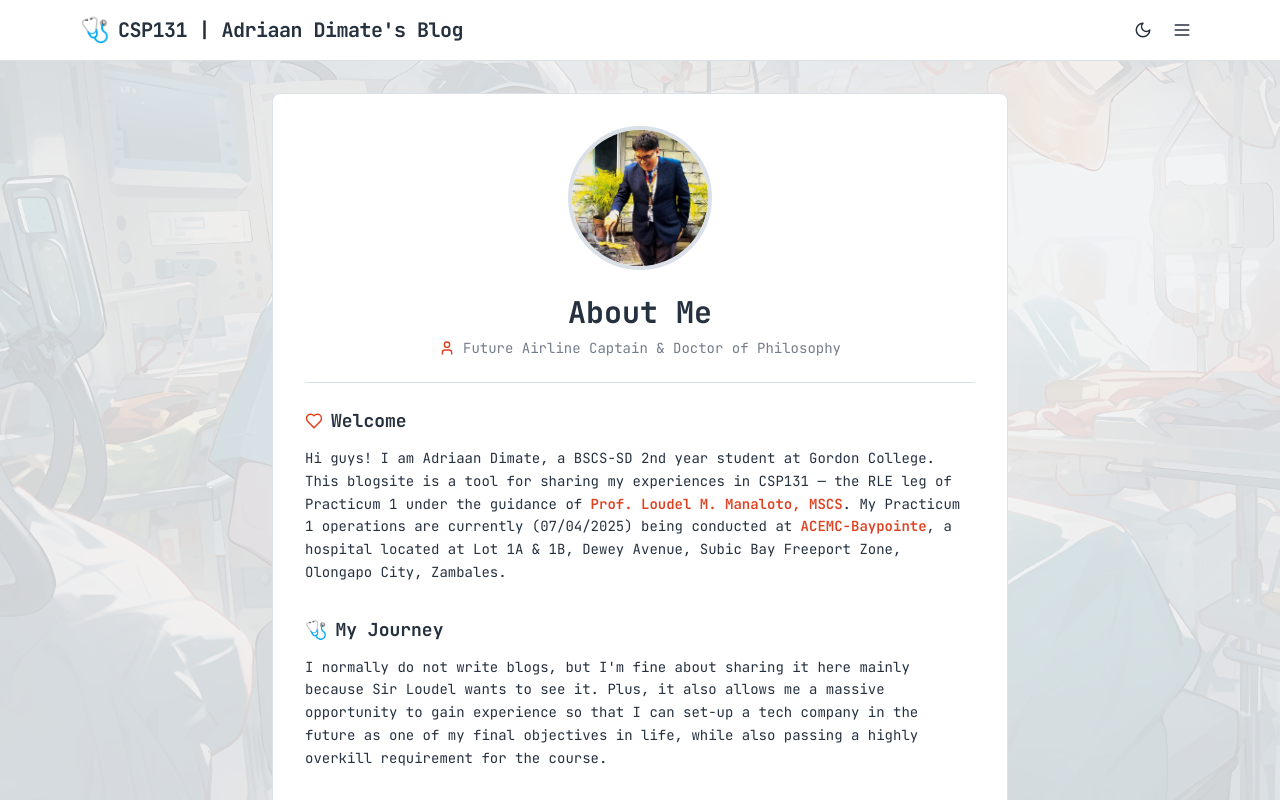
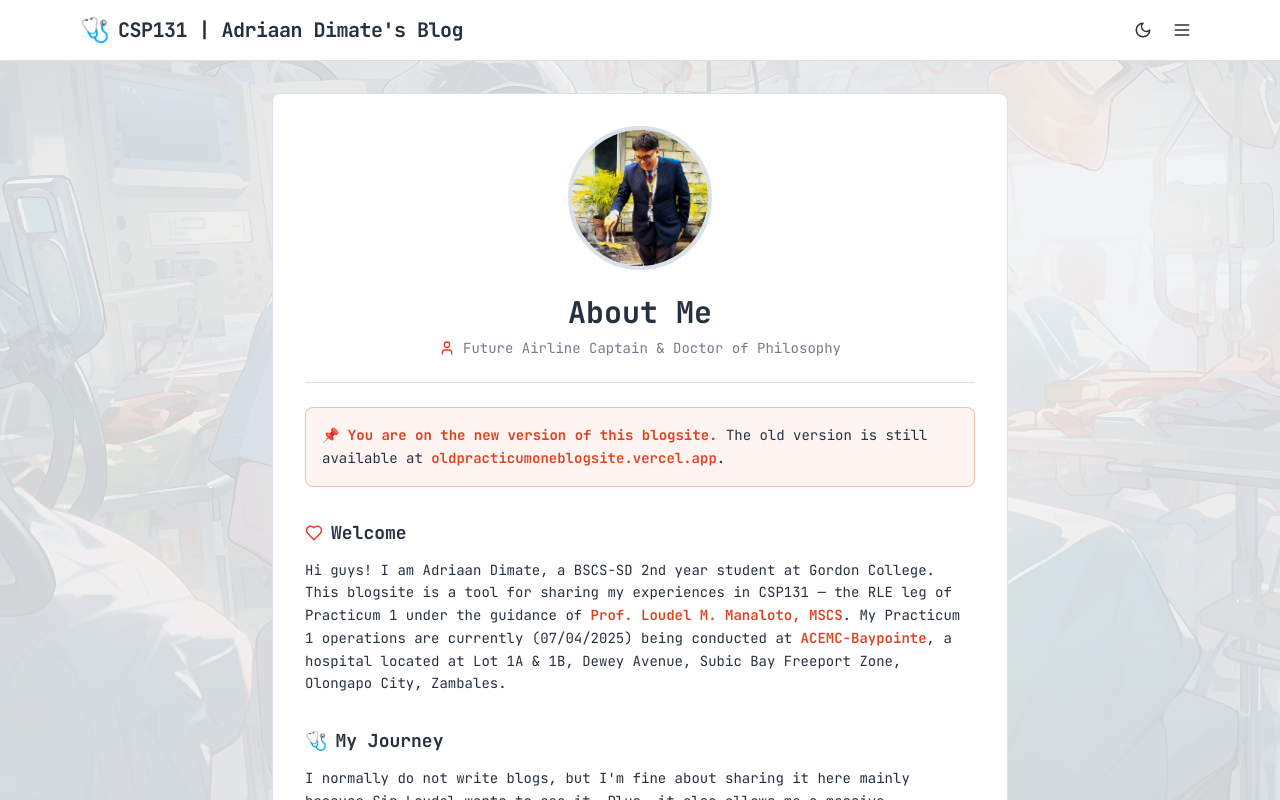
Before and after one commit to Thalanas110/OJTblogsitenew, a React (Vite) app: page /about in a window 1280 px wide. Shown: the top 800 px of the page. Built offline with nearby package versions, Linux system fonts and the light colour scheme; no server answers; the HTML template or start-up script is replaced by a standard one.

Commit message:
final checks

```diff
--- a/src/pages/AboutPage.tsx
+++ b/src/pages/AboutPage.tsx
@@ -30,6 +30,23 @@ export default function AboutPage() {
               </p>
 
               <hr className="border-border mb-6" />
+
+              {/* Site Notice */}
+              <section className="mb-8 p-4 rounded-lg border border-primary/30 bg-primary/5">
+                <p className="text-sm text-card-foreground font-mono leading-relaxed">
+                  <span className="font-bold text-primary">📌 You are on the new version of this blogsite.</span>{" "}
+                  The old version is still available at{" "}
+                  <a
+                    href="https://oldpracticumoneblogsite.vercel.app/"
+                    target="_blank"
+                    rel="noopener noreferrer"
+                    className="text-primary font-semibold hover:underline"
+                  >
+                    oldpracticumoneblogsite.vercel.app
+                  </a>
+                  .
+                </p>
+              </section>
 
               {/* Welcome */}
               <section className="mb-8">
```
